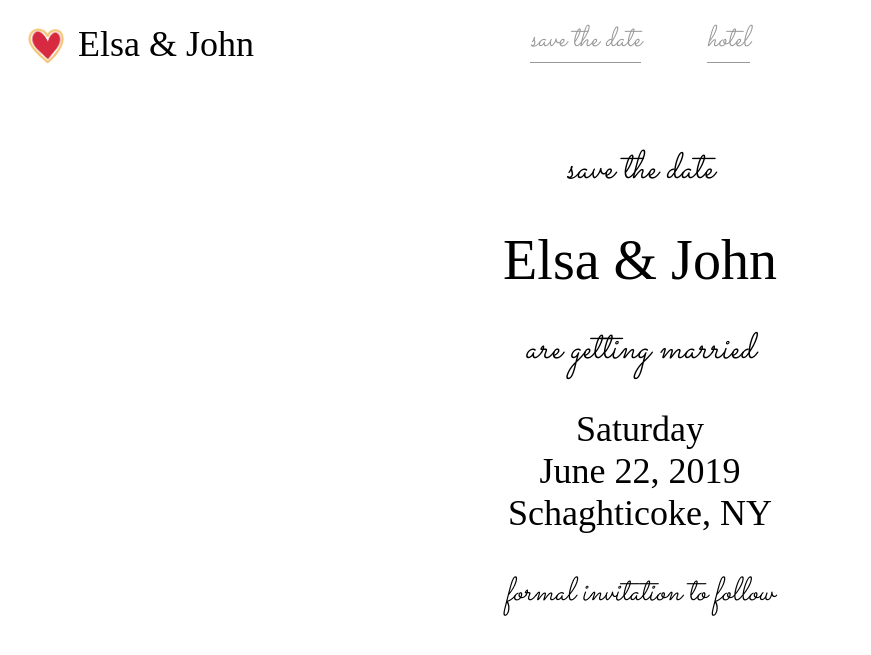
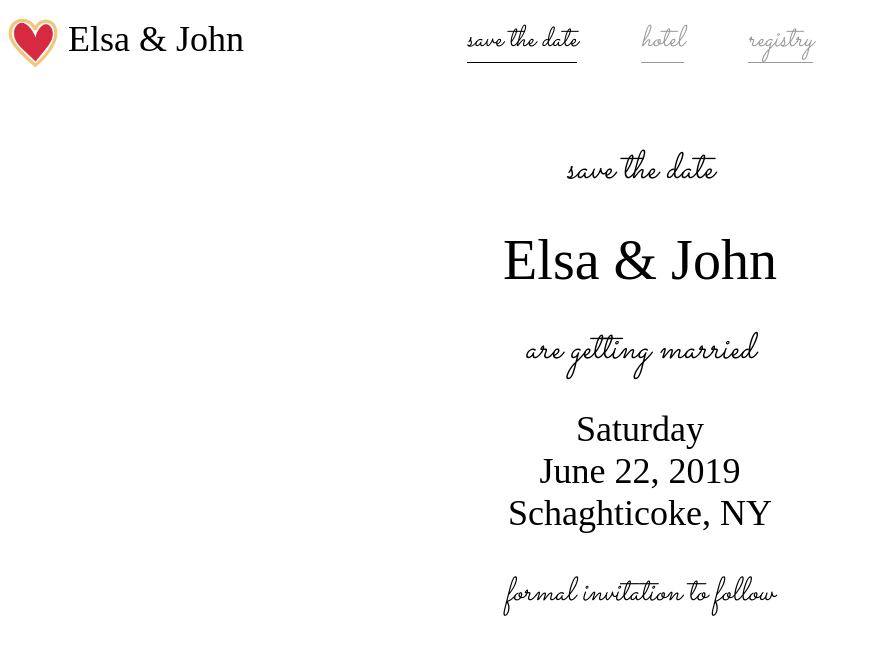
Before and after one commit to gonsie/gonsie.github.io, a Jekyll site: the page built from wedding/std.md, in a window 1280 px wide. Shown: the top 655 px of the page, without its empty margins (0-871 px from the left). Built offline with Jekyll 4.4.1, drawn with Linux system fonts in a browser that asks for light colours; some web fonts are replaced.

Commit message:
fixed nav and header
active tab in navigation

```diff
--- a/_layouts/wedding.html
+++ b/_layouts/wedding.html
@@ -13,18 +13,23 @@
   <link href="/css/wedding-stylesheet.css" rel="stylesheet">
 </head>
 <body>
-  <div class="nav">
+  <div class="header">
+    <div class="logo">
+      <a href="{{ site.baseurl }}/wedding">
+        <img src="/images/heart.png" height="50px"/>
+        <h2>Elsa & John</h2>
+      </a>
+    </div>
     <nav>
-      <div class="logo">
-        <img src="/images/heart.png" class="logo" />
-        <h2 align="left">Elsa & John</h2>
-      </div>
-      <a href="/wedding/std.html">save the date</a>
-      <a href="/wedding/hotel.html">hotel</a>
+      <a href="/wedding/std.html"
+         {% if page.url == "/wedding/std.html" %} class="active" {% endif %}>save the date</a>
+      <a href="/wedding/hotel.html"
+         {% if page.url == "/wedding/hotel.html" %} class="active" {% endif %}>hotel</a>
+      <a href="/wedding/registry.html"
+         {% if page.url == "/wedding/registry.html" %} class="active" {% endif %}>registry</a>
     </nav>
   </div>
-
-
+  <div class="content">
   {{ content }}
-
+  </div>
 </body>
--- a/css/wedding-stylesheet.css
+++ b/css/wedding-stylesheet.css
@@ -34,23 +34,26 @@ p {
     margin: 1em;
 }
 
-.nav {
+.header {
     padding-top: 10px;
     padding-bottom: 50px;
 }
 
-nav {
+.logo {
     font-family: 'Cormorant Upright', serif;
     font-weight: 300;
     font-size: 24px;
-    display: inline;
+    height: 36px;
+    position: absolute;
 }
 
-nav h2 {
-        margin: 0 0 0 60px;
-        text-align: left;
-        position: absolute;
-        width: 300px;
+.logo h2 {
+    padding: 0px 10px;
+    text-align: left;
+    position: absolute;
+    width: 300px;
+    display: inline;
+    color: #000;
 }
 
 nav a {
@@ -63,11 +66,12 @@ nav a {
     margin: 0 30px;
     position: relative;
 }
+
 .active {
     color: #000;
 }
 
-a {
+.content a {
     text-decoration: none;
     color: #000;
     border-bottom: 1px solid;
@@ -75,12 +79,6 @@ a {
     position: relative;
 }
 
-.logo {
-    height: 36px;
-    padding: 5px 10px 0;
-    position: absolute;
-}
-
 .img-circle {
     border-radius: 25%;
 }
```
